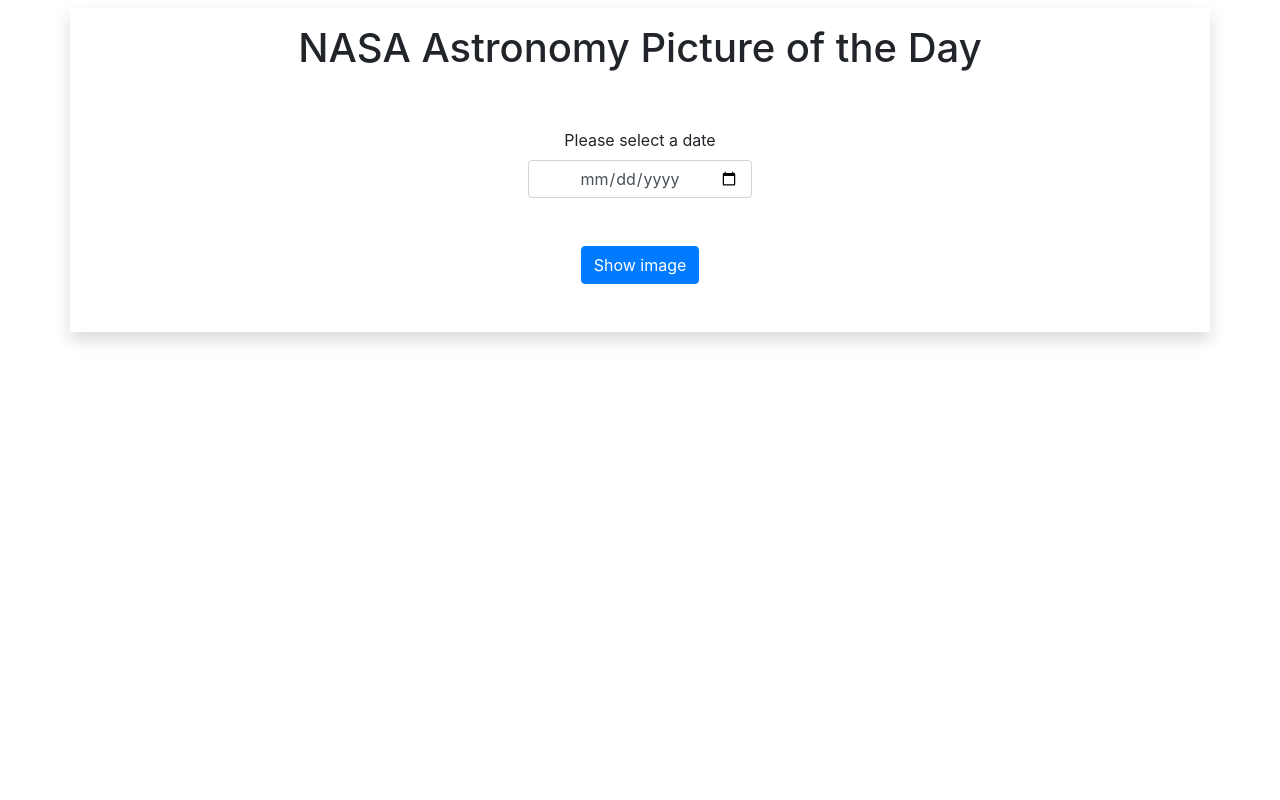
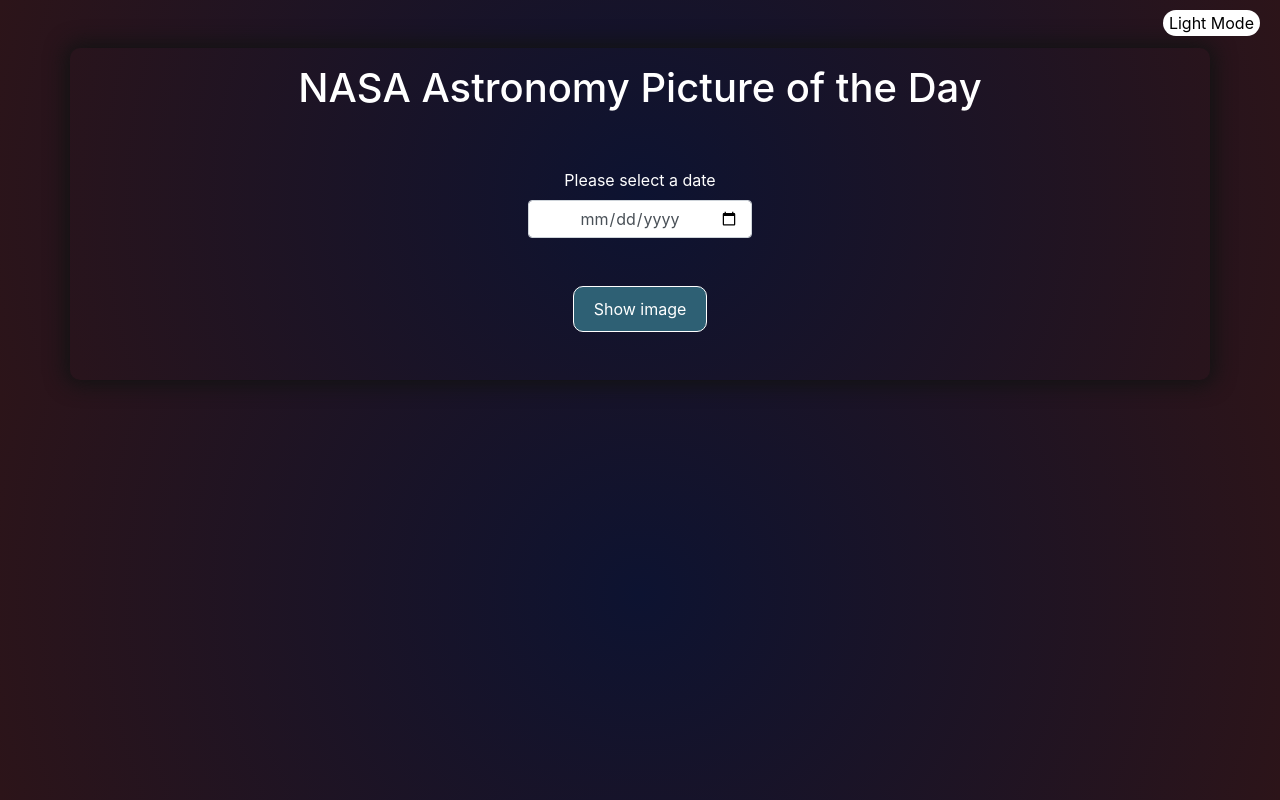
Before and after one commit to IKorchev/apod-nasa-project, a plain HTML site: page index.html in a window 1280 px wide. Drawn offline with nearby package versions, Linux system fonts and the light colour scheme.

Commit message:
changes light/dark mode added, styles updated

```diff
--- a/app.js
+++ b/app.js
@@ -2,11 +2,33 @@ const API_KEY = "CW9w2ngA4gOBwh4WpNgtZvvdGrUSP25jzvWL0b3P";
 const image = document.querySelector(".nasaImg");
 const video = document.querySelector(".nasaVideo");
 const input = document.querySelector(".input");
-const btn = document.querySelector(".btn");
+const btn = document.querySelector(".show-btn");
+const darkModeBtn = document.querySelector(".dark-mode");
 const div = document.querySelector(".imgDiv");
 const h2 = document.querySelector(".title");
 const theDate = document.querySelector(".date");
 const explanation = document.querySelector(".explanation");
+const body = document.querySelector('body')
+const main = document.querySelector('#main')
+
+
+
+darkModeBtn.addEventListener('click', e => {
+  e.preventDefault()
+  if(!body.classList.contains('light')) {
+    body.classList.add('light')
+    darkModeBtn.textContent= "Dark Mode"
+    darkModeBtn.classList.add('dark-mode-click')
+  } else {
+    body.classList.remove('light')
+    darkModeBtn.textContent= "Light Mode"
+    darkModeBtn.classList.remove('dark-mode-click')
+
+  }
+
+
+})
+
 
 const getImage = async () => {
   let response = await fetch(
--- a/index.html
+++ b/index.html
@@ -8,12 +8,13 @@
     <title>NASA API</title>
 </head>
 <body>
-    <div class="my-2 main container text-center justify-content-center shadow">
-        <div class="text-center d-flex flex-column align-items-center">
+    <div class="my-2 main container text-center" id="main">
+        <div class="dark-div"><button class="dark-mode">Light Mode</button></div>
+        <div class="text-center d-flex flex-column align-items-center mt-5">
             <h1 class="mt-3">NASA Astronomy Picture of the Day</h1>
             <label for="date" class="mt-5">Please select a date </label>
             <input type="date" id="date" class="input form-control text-center" placeholder="Type date"></input>
-            <button class="btn btn-primary my-5">Show image</button>
+            <button class="my-5 show-btn">Show image</button>
         </div>
         <div class="mt-2 imgDiv displayNone">
             <h5 class="mt-2 ">Title:</h5>
--- a/styles.css
+++ b/styles.css
@@ -1,10 +1,12 @@
 .nasaImg {
   width: 100%;
   object-fit: contain;
+  border-radius: 10px;
 }
 .nasaVideo {
   width: 100%;
   min-height: 500px;
+  border-radius: 10px;
 }
 
 .displayNone {
@@ -14,3 +16,58 @@
 #date {
   width: 14rem !important;
 }
+.main {
+  box-shadow: 0 0 20px 5px rgb(19, 19, 19) !important;
+  border-radius: 10px;
+}
+
+.light {
+  color: white;
+  background: radial-gradient(
+    circle,
+    rgb(63, 198, 251) 0%,
+    rgb(230, 185, 39) 100%
+  );
+}
+
+
+.show-btn {
+  background: rgb(46, 96, 116);
+  color: white;
+  padding:10px 20px;
+  border-radius: 10px;
+  border: 1px white solid;
+  outline: none !important;
+  transition: transform 0.2s ease-in-out;
+}
+
+.show-btn:hover {
+  box-shadow:0 0 1px 1px rgb(255, 255, 255);
+  background: rgba(37, 24, 71, 0.719);
+  color: white;
+  transform: scale(1.09)
+}
+.dark-div{
+  position: absolute;
+  top:0;
+  right:20px;
+  margin-top: 10px;
+
+}
+.dark-mode {
+  color: black;
+  background: rgb(255, 255, 255);
+  border-radius: 100px;
+  border: none;
+  outline: none !important;
+  transition: all 0.3s ease-in-out;
+}
+.dark-mode-click {
+  transform:skew(-180deg)
+}
+
+
+body {
+  color: white;
+  background: radial-gradient(circle, rgb(13, 19, 49) 0%, rgb(44, 20, 25) 100%);
+}
```
